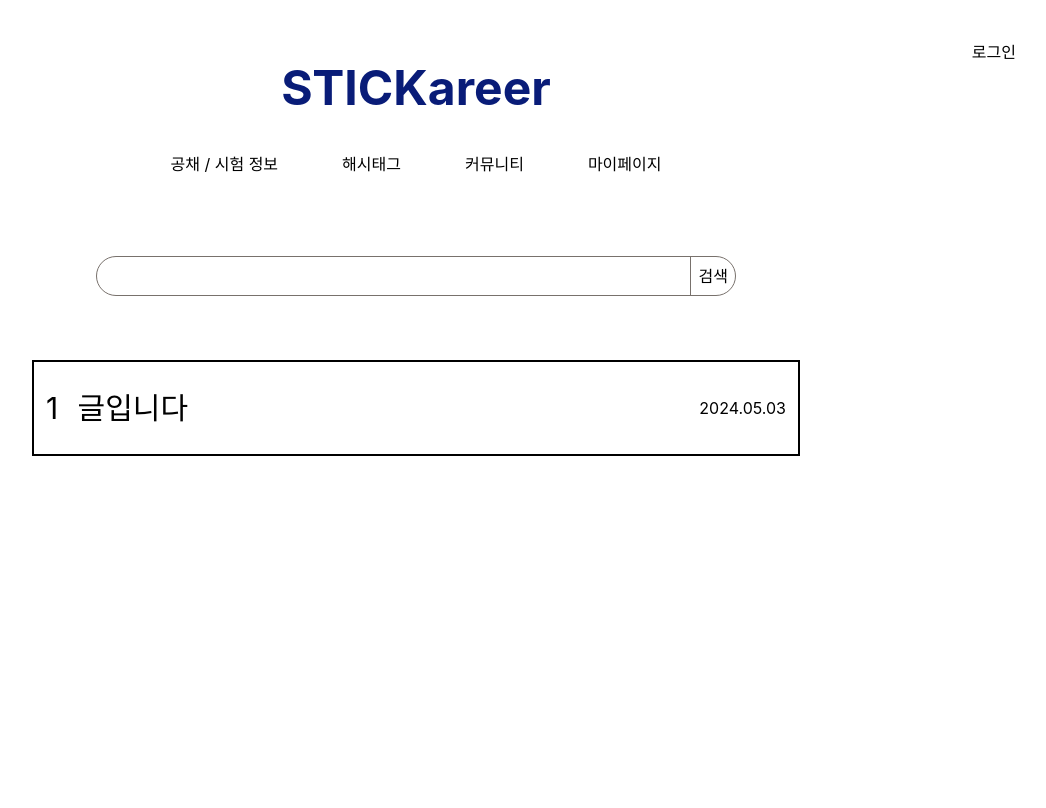
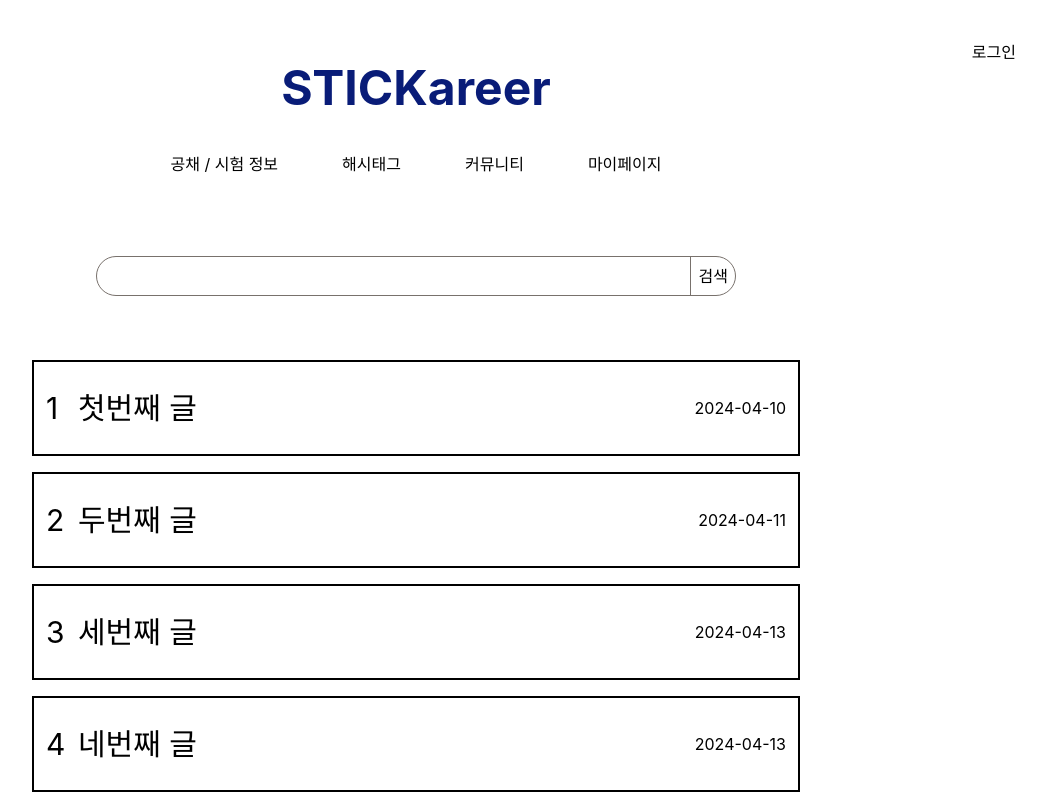
Before and after one commit to Wjadebead/stickareer, a React (Create React App) app: page /community in a window 1280 px wide. Shown: the whole page, without its empty margins (224-1270 px from the left). Built offline with nearby package versions, Linux system fonts and the light colour scheme.

Commit message:
community 페이지 디자인 수정

```diff
--- a/package.json
+++ b/package.json
@@ -3,6 +3,7 @@
   "version": "0.1.0",
   "private": true,
   "dependencies": {
+    "@tanstack/react-query": "^5.36.0",
     "@testing-library/jest-dom": "^5.14.1",
     "@testing-library/react": "^13.0.0",
     "@testing-library/user-event": "^13.2.1",
--- /dev/null
+++ b/public/data/Community/community.json
@@ -0,0 +1,22 @@
+[
+    {
+        "idx": 1,
+        "title": "첫번째 글",
+        "date": "2024-04-10"
+    },
+    {
+        "idx": 2,
+        "title": "두번째 글",
+        "date": "2024-04-11"
+    },
+    {
+        "idx": 3,
+        "title": "세번째 글",
+        "date": "2024-04-13"
+    },
+    {
+        "idx": 4,
+        "title": "네번째 글",
+        "date": "2024-04-13"
+    }
+]
--- a/src/App.js
+++ b/src/App.js
@@ -1,11 +1,15 @@
 import { Outlet } from "react-router-dom";
 import Navbar from "./components/Navbar/Navbar";
+import { QueryClient, QueryClientProvider } from "@tanstack/react-query";
 
+const queryClient = new QueryClient();
 function App() {
   return (
     <>
       <Navbar />
-      <Outlet />
+      <QueryClientProvider client={queryClient}>
+        <Outlet />
+      </QueryClientProvider>
     </>
   );
 }
--- /dev/null
+++ b/src/api/Community/communityDummy.js
@@ -0,0 +1,14 @@
+import axios from "axios";
+
+export default class communityDummy {
+
+    constructor() {
+
+    }
+
+    async communityInit() {
+        return axios
+        .get(`data/Community/community.json`)
+        .then((res) => res.data);
+    }
+}
--- a/src/pages/Community/index.jsx
+++ b/src/pages/Community/index.jsx
@@ -1,5 +1,8 @@
 import React, { useState } from 'react';
 import Post from './post';
+import { useQuery } from '@tanstack/react-query';
+import communityDummy from '../../api/Community/communityDummy';
+import PostLoading from './postLoading';
 
 export default function Community() {
 
@@ -9,6 +12,16 @@ export default function Community() {
         setSearchValue(e.target.value);
     }
 
+    const {isLoading, error, data: posts} = useQuery({
+        queryKey: ['posts', searchValue],
+        queryFn: () => {
+            const community = new communityDummy();
+            return community.communityInit();
+        }
+    }
+    );
+    console.log(posts);
+
     return (
         <>
             <div className='flex flex-col justify-center items-center'>
@@ -17,7 +30,23 @@ export default function Community() {
                     <button className='h-full w-12 border-l border-stone-500'>검색</button>
                 </div>
                 <div className='w-full flex-col justify-center items-center'>
-                    <Post idx={1} title={"글입니다"} date={"2024.05.03"}/>
+                    {
+                        isLoading &&
+                        <>
+                        <PostLoading />
+                        <PostLoading />
+                        <PostLoading />
+                        <PostLoading />
+                        <PostLoading />
+                        </>
+                    }
+                    {
+                        posts &&
+                        posts.map((post => {
+                            return <Post key={post.idx} idx={post.idx} title={post.title} date={post.date}/>
+                    }))
+
+                    }
                 </div>
             </div>
         </>
--- a/src/pages/Community/post.jsx
+++ b/src/pages/Community/post.jsx
@@ -2,7 +2,7 @@ import React from 'react';
 
 export default function Post({idx, title, date}) {
     return (
-        <div className='flex xl:flex mx-auto px-3 justify-between items-center border-black border-2 h-24 w-3/5'>
+        <div className='flex xl:flex mx-auto mb-4 px-3 justify-between items-center border-black border-2 h-24 w-3/5'>
             <div className='flex text-3xl'>
                 <h2 className='w-10'>{idx}</h2>
                 <h1 className='w-full'>{title}</h1>
--- /dev/null
+++ b/src/pages/Community/postLoading.jsx
@@ -0,0 +1,17 @@
+import React from 'react';
+
+export default function PostLoading({ }) {
+    return (
+        <div className='flex xl:flex mx-auto mb-4 px-3 justify-between items-center border-black border-2 h-24 w-3/5 animate-pulse'>
+        <div class="flex items-center w-10">
+            <div class="h-5 ms-1 bg-gray-300 rounded-full dark:bg-gray-600 w-full"></div>
+        </div>
+        <div class="flex items-center w-full">
+            <div class="h-5 ms-1 bg-gray-300 rounded-full dark:bg-gray-600 w-full"></div>
+        </div>
+        <div class="flex items-center w-20">
+            <div class="h-5 bg-gray-300 rounded-full dark:bg-gray-600 w-full"></div>
+        </div>
+        </div>
+    );
+}
```
Also changed, not shown: src/pages/Community/communityClient.js (deleted), 1 other file (tests, documents, lock files or other folders).
